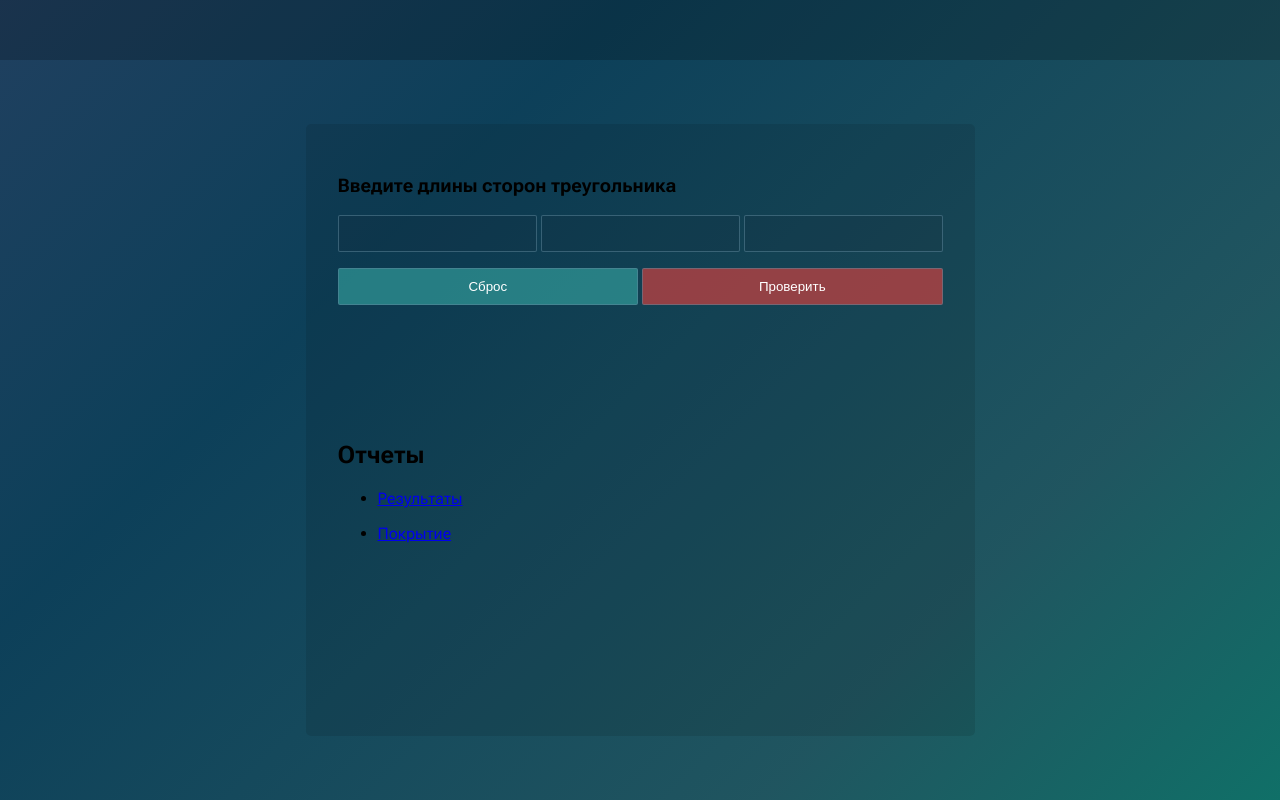
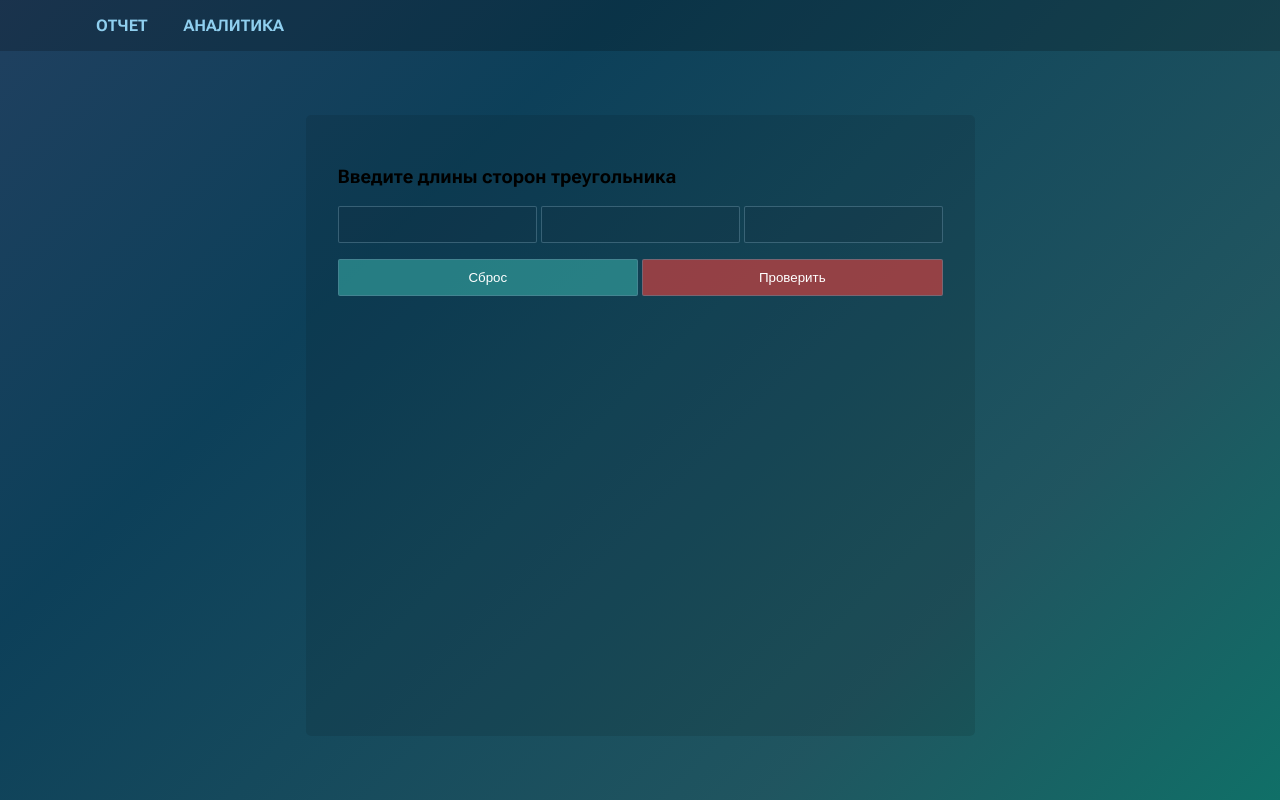
Before and after one commit to study-pm/testing, a website with bundled scripts: page src/lr_01/index.html in a window 1280 px wide. Built offline with nearby package versions, Linux system fonts and the light colour scheme.

Commit message:
feat: add upper menu and stylings

```diff
--- a/src/lr_01/index.html
+++ b/src/lr_01/index.html
@@ -11,7 +11,16 @@
     <script src="./scripts/app.js" type="module"></script>
 </head>
 <body>
-    <header></header>
+    <header>
+        <nav>
+            <menu>
+                <ul>
+                    <li><a href="./test/reports/results.html" target="_blank">Отчет</a></li>
+                    <li><a href="./test/coverage/lcov-report/index.html" target="_blank">Аналитика</a></li>
+                </ul>
+            </menu>
+        </nav>
+    </header>
     <main>
     <aside></aside>
     <article>
@@ -34,11 +43,6 @@
         </fieldset>
     </form>
 
-    <h2>Отчеты</h2>
-    <ul>
-        <li><a href="./test/reports/results.html">Результаты</a></li>
-        <li><a href="./test/coverage/lcov-report/index.html">Покрытие</a></li>
-    </ul>
     </section>
     </article>
     <aside></aside>
--- a/src/lr_01/styles/style.css
+++ b/src/lr_01/styles/style.css
@@ -58,11 +58,45 @@ footer p {
 }
 header {
     background-color: rgba(0, 0, 0, 0.2);
-    min-height: 60px;
 }
 main {
     display: flex;
     flex: 1;
+}
+menu {
+    display: flex;
+    align-items: center;
+}
+nav {
+    font-weight: bold;
+    text-transform: uppercase;
+}
+nav ul {
+    margin: 0;
+}
+nav ul li {
+    display: inline;
+    margin: 1em;
+}
+
+/* Links */
+nav a {
+    color: hsl(200, 75%, 75%);
+    text-decoration: none;
+}
+a {
+    filter: brightness(1);
+    transition: filter 0.25s ease-in-out;
+}
+a:focus {
+    outline: none;
+    text-shadow: hsla(200, 75%, 75%, 1) 0 0 10px;
+}
+a:hover {
+    filter: brightness(1.25)
+}
+a:active {
+    filter: brightness(1.5)
 }
 
 /* Forms */
```
